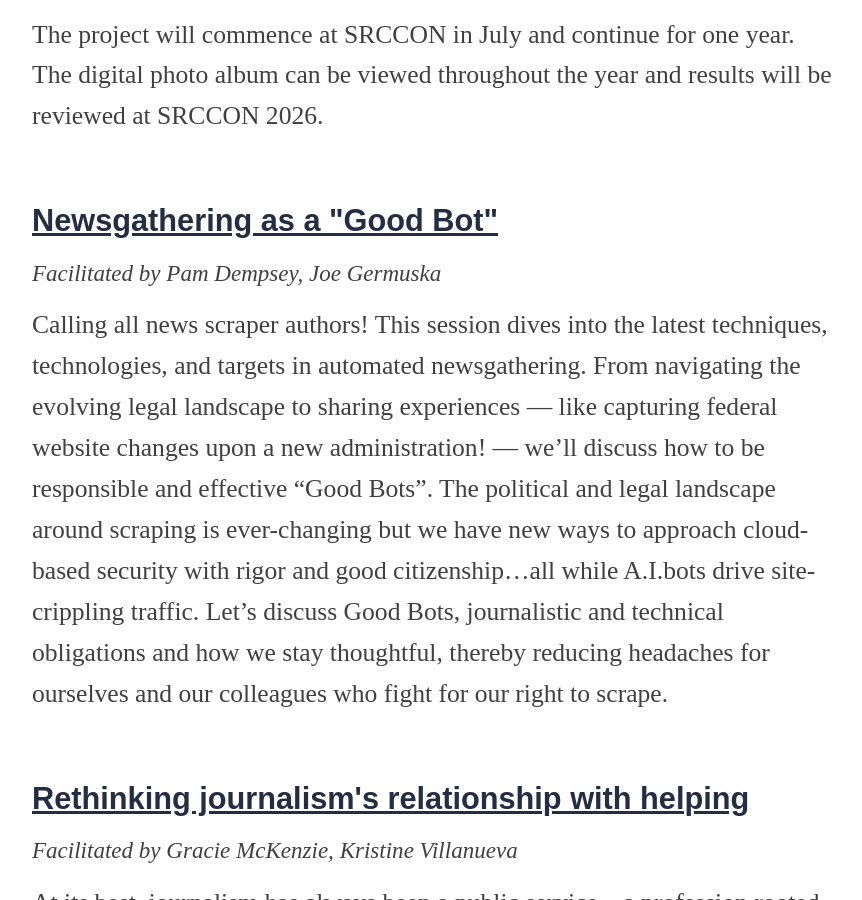
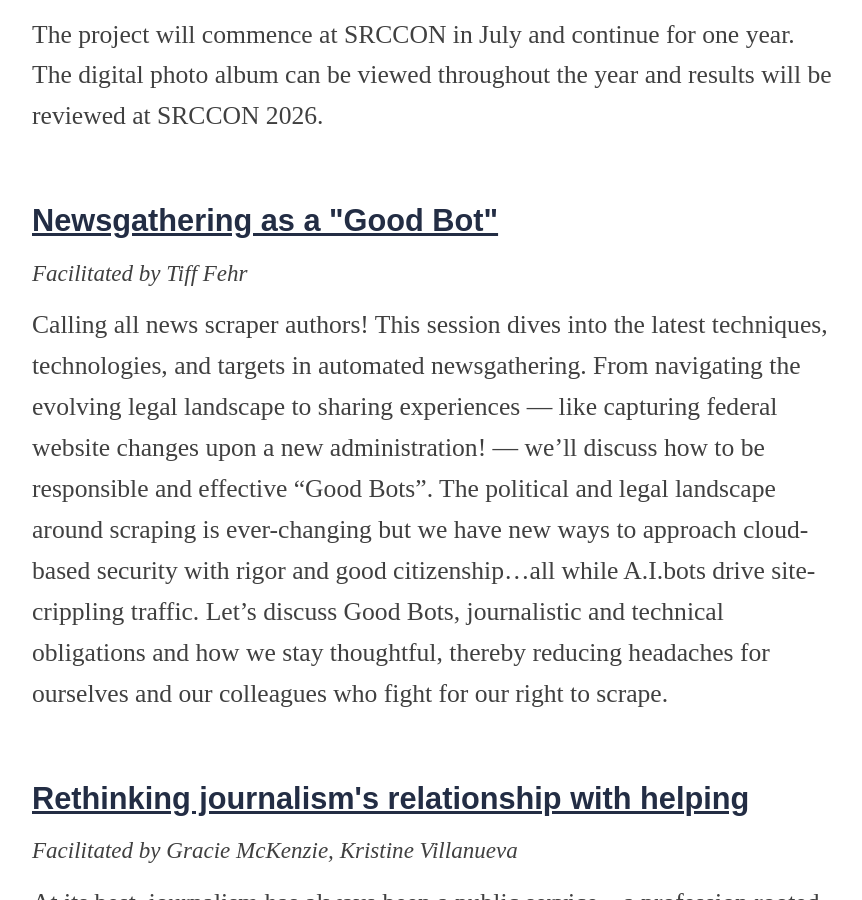
Before and after one commit to OpenNews/srccon-2025, a Jekyll site: the page built from program.md, in a window 1280 px wide and 900 px high, scrolled down 17107 px. Shown: the whole window, without its empty margins (208-1070 px from the left). Built offline with Jekyll 4.4.1, drawn with Linux system fonts in a browser that asks for light colours; nearby versions of some CDN libraries; some web fonts are replaced.

Commit message:
update facilitator

```diff
--- a/_data/sessions.yml
+++ b/_data/sessions.yml
@@ -194,7 +194,7 @@
     {
         "id": "newsgathering-good-bot",
         "title": "Newsgathering as a \"Good Bot\"",
-        "facilitators": "Pam Dempsey, Joe Germuska",
+        "facilitators": "Tiff Fehr",
         "description": "Calling all news scraper authors! This session dives into the latest techniques, technologies, and targets in automated newsgathering. From navigating the evolving legal landscape to sharing experiences — like capturing federal website changes upon a new administration! — we'll discuss how to be responsible and effective \"Good Bots\". The political and legal landscape around scraping is ever-changing but we have new ways to approach cloud-based security with rigor and good citizenship…all while A.I.bots drive site-crippling traffic. Let's discuss Good Bots, journalistic and technical obligations and how we stay thoughtful, thereby reducing headaches for ourselves and our colleagues who fight for our right to scrape."
     },
     {
```
